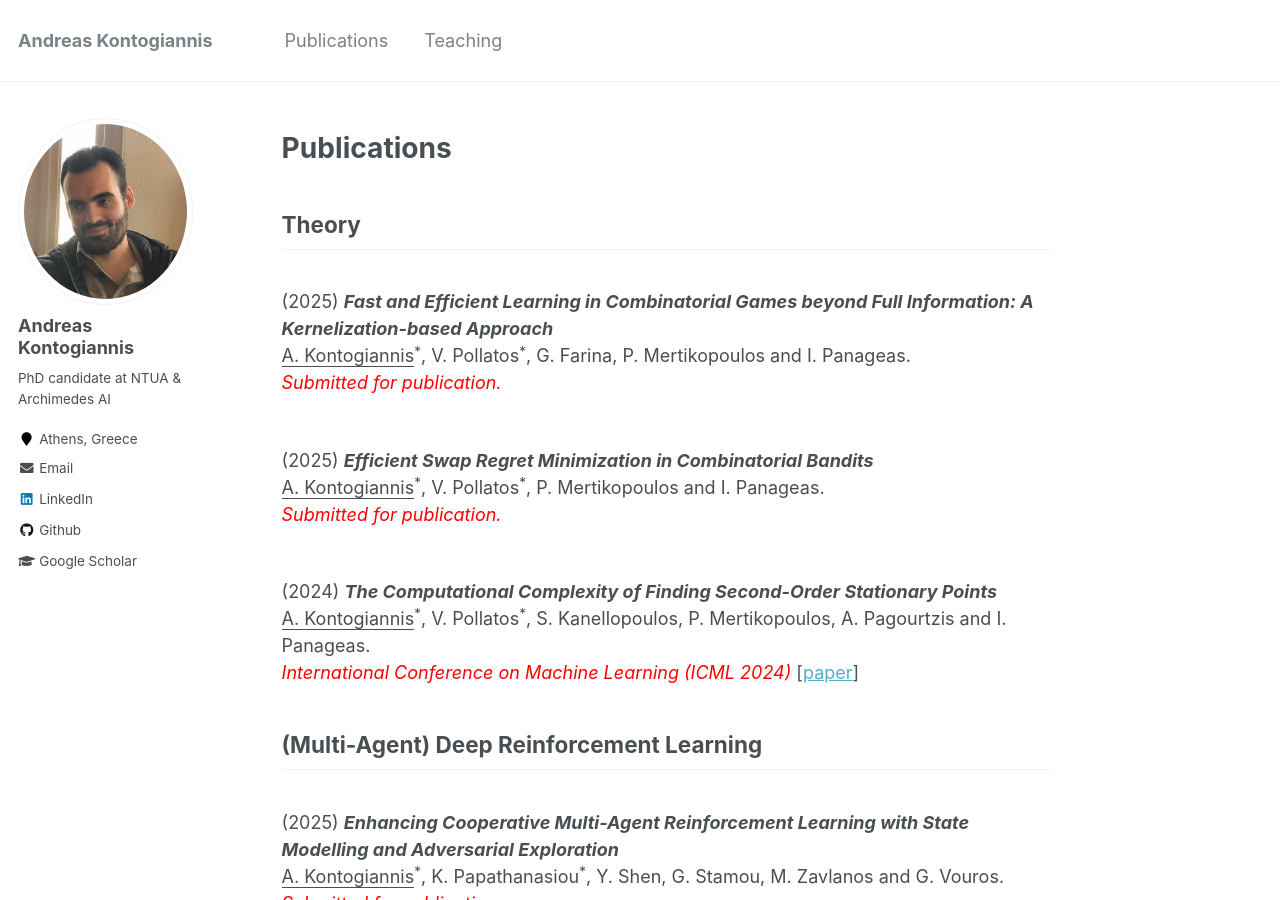
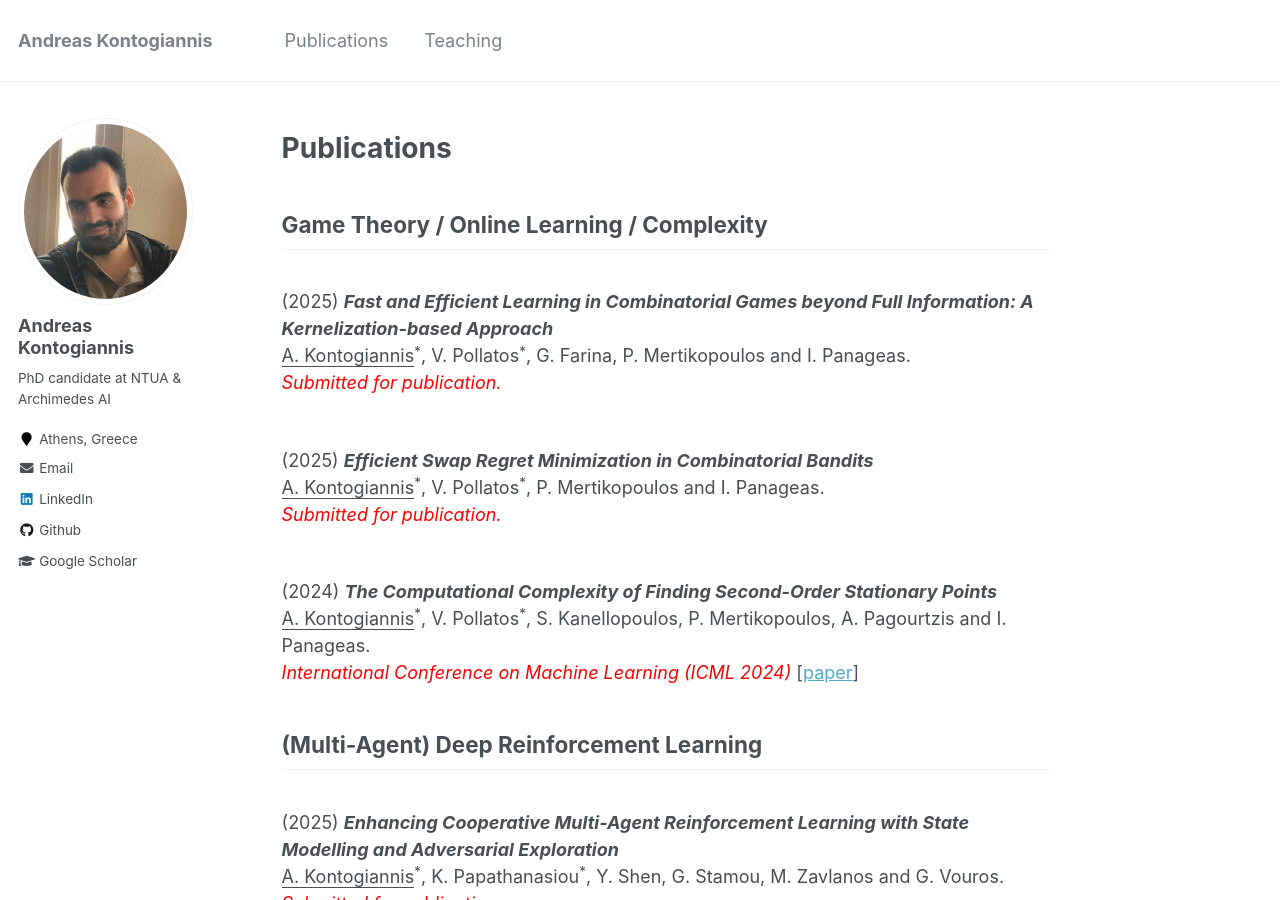
Before and after one commit to ddaedalus/ddaedalus.github.io, a Jekyll site: the page built from _pages/publications.md, in a window 1280 px wide and 900 px high. Built offline with Jekyll 4.4.1, drawn with Linux system fonts in a browser that asks for light colours.

Commit message:
Update publications.md

```diff
--- a/_pages/publications.md
+++ b/_pages/publications.md
@@ -9,7 +9,7 @@ redirect_from:
 
 # Publications
 
-## Theory
+## Game Theory / Online Learning / Complexity
 
 <br/>
 (2025) <i><b> Fast and Efficient Learning in Combinatorial Games beyond Full Information: A Kernelization-based Approach </b> </i>
```
